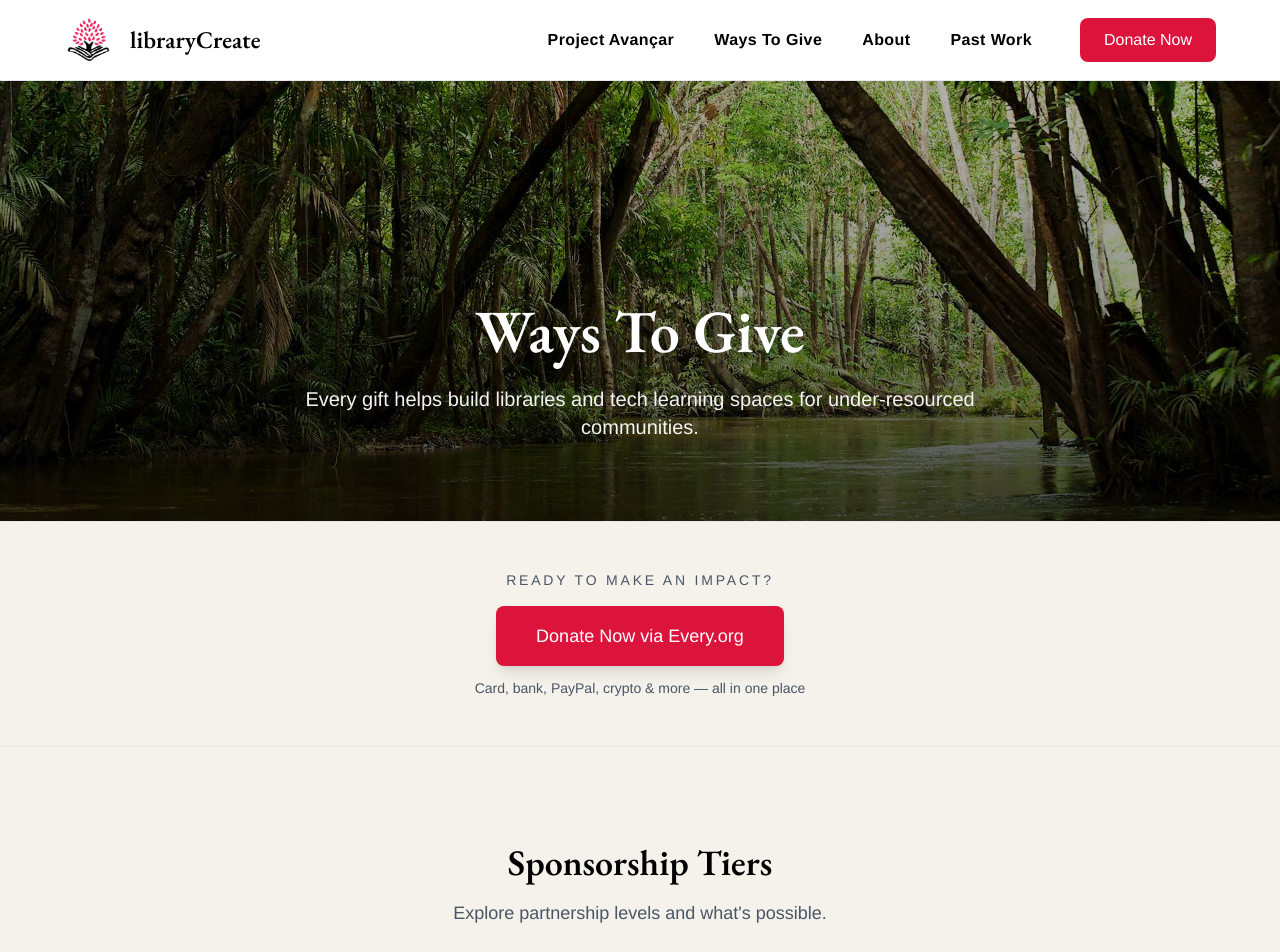
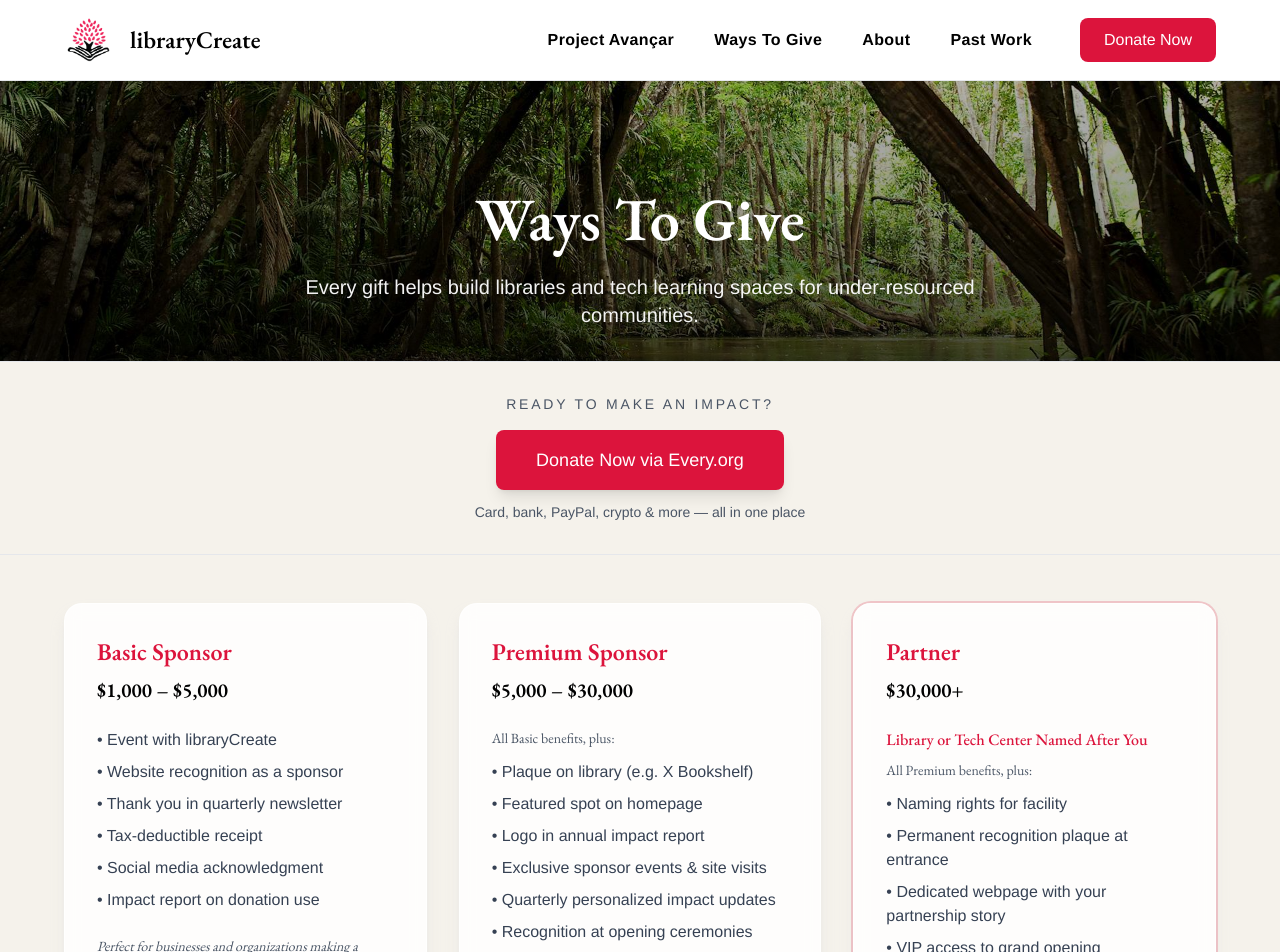
Before and after one commit to nikunjt0/librarycreate, a Next.js app: page /ways-to-give in a window 1280 px wide. Shown: the top 952 px of the page. Built offline with nearby package versions, Linux system fonts and the light colour scheme.

Commit message:
changed ways to give styling

```diff
--- a/app/ways-to-give/page.tsx
+++ b/app/ways-to-give/page.tsx
@@ -78,7 +78,7 @@ export default function WaysToGivePage() {
       <Navigation />
 
       {/* Hero Section with Amazon Rainforest */}
-      <section className="relative w-full min-h-[45vh] md:min-h-[55vh]">
+      <section className="relative w-full min-h-[45vh] md:min-h-[35vh]">
         <Image
           src="/images/ways-to-give/AmazonRainforest.jpg"
           alt="Amazon rainforest — supporting libraries that nurture growth"
@@ -87,7 +87,7 @@ export default function WaysToGivePage() {
           priority
         />
         <div className="absolute inset-0 bg-gradient-to-t from-black/70 via-black/40 to-black/30" />
-        <div className="absolute inset-0 flex flex-col items-center justify-end pb-12 md:pb-20 px-8 text-center">
+        <div className="absolute inset-0 flex flex-col items-center justify-end pb-12 md:pb-8 px-8 text-center">
           <h1
             className="text-4xl md:text-5xl lg:text-6xl font-semibold text-white leading-tight max-w-4xl"
             style={{ fontFamily: "var(--font-garamond), Garamond, serif" }}
@@ -104,7 +104,7 @@ export default function WaysToGivePage() {
       </section>
 
       {/* Donate CTA */}
-      <section className="w-full py-12 bg-[#F5F2EB] border-t border-b border-gray-200">
+      <section className="w-full py-12 md:py-8 bg-[#F5F2EB] border-t border-b border-gray-200">
         <div className="max-w-4xl mx-auto px-8 text-center">
           <p
             className="text-sm uppercase tracking-[0.2em] text-gray-600 mb-4"
@@ -131,21 +131,8 @@ export default function WaysToGivePage() {
       </section>
 
       {/* Sponsorship Tiers */}
-      <section className="w-full py-20 md:py-24 bg-[#F5F2EB]">
+      <section className="w-full py-20 md:pt-12 md:pb-24 bg-[#F5F2EB]">
         <div className="max-w-7xl mx-auto px-8 sm:px-12 lg:px-16">
-          <h2
-            className="text-3xl md:text-4xl font-semibold text-black mb-4 text-center"
-            style={{ fontFamily: "var(--font-garamond), Garamond, serif" }}
-          >
-            Sponsorship Tiers
-          </h2>
-          <p
-            className="text-lg text-gray-600 text-center max-w-2xl mx-auto mb-16"
-            style={{ fontFamily: '"Helvetica Neue", Helvetica, Arial, sans-serif' }}
-          >
-            Explore partnership levels and what&apos;s possible.
-          </p>
-
           <div className="grid grid-cols-1 lg:grid-cols-3 gap-8">
             {/* Basic Sponsor */}
             <div className="bg-white/85 backdrop-blur-sm rounded-2xl p-8 border border-white/60 shadow-lg shadow-gray-300/40 hover:shadow-xl hover:border-[#DC143C]/30 transition-all duration-300">
@@ -180,13 +167,13 @@ export default function WaysToGivePage() {
               <p className="text-xl font-semibold text-black mb-6">$5,000 – $30,000</p>
               <p className="text-sm text-gray-600 mb-3">All Basic benefits, plus:</p>
               <ul className="space-y-2 text-gray-700 mb-6" style={{ fontFamily: '"Helvetica Neue", Helvetica, Arial, sans-serif' }}>
+                <li>• Plaque on library (e.g. X Bookshelf)</li>
                 <li>• Featured spot on homepage</li>
                 <li>• Logo in annual impact report</li>
                 <li>• Exclusive sponsor events & site visits</li>
                 <li>• Quarterly personalized impact updates</li>
                 <li>• Recognition at opening ceremonies</li>
                 <li>• Custom social media content</li>
-                <li>• Plaque on library (e.g., ACME Bookshelf)</li>
               </ul>
               <p className="text-sm text-gray-600 italic">
                 Ideal for foundations and major donors seeking deeper engagement.
@@ -202,7 +189,7 @@ export default function WaysToGivePage() {
                 Partner
               </h3>
               <p className="text-xl font-semibold text-black mb-6">$30,000+</p>
-              <p className="text-sm font-medium text-[#DC143C] mb-2">Library or Tech Center Named After You</p>
+              <p className="text-md font-medium text-[#DC143C] mb-2">Library or Tech Center Named After You</p>
               <p className="text-sm text-gray-600 mb-3">All Premium benefits, plus:</p>
               <ul className="space-y-2 text-gray-700 mb-6" style={{ fontFamily: '"Helvetica Neue", Helvetica, Arial, sans-serif' }}>
                 <li>• Naming rights for facility</li>
```
